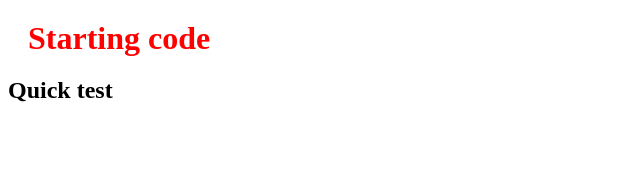
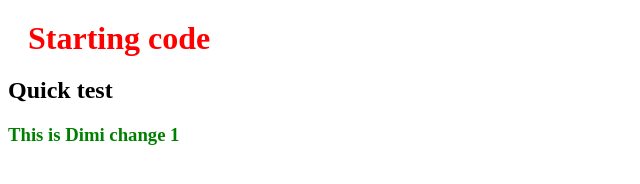
Before and after one commit to dmitrisanzharov/basic-branching, a plain HTML site: page index.html in a window 1280 px wide. Shown: the whole page, without its empty margins (0-640 px from the left). Drawn offline with Linux system fonts and the light colour scheme.

Commit message:
dimi changes are done

```diff
--- a/index.css
+++ b/index.css
@@ -2,3 +2,7 @@ h1{
     color: red;
     margin: 20px;
 }
+
+h3{
+    color: green;
+}
--- a/index.html
+++ b/index.html
@@ -13,6 +13,7 @@
 
 <h1>Starting code</h1>
 <h2>Quick test</h2>
+<h3>This is Dimi change 1</h3>
 
 
 <!-- scripts  -->
--- a/index.js
+++ b/index.js
@@ -0,0 +1 @@
+console.log('Dimi change did it work')
```
